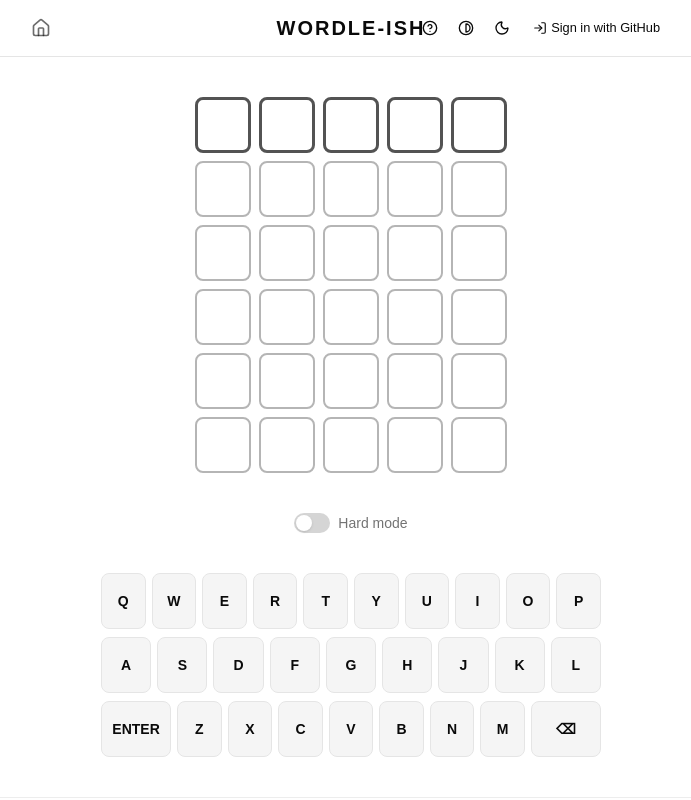
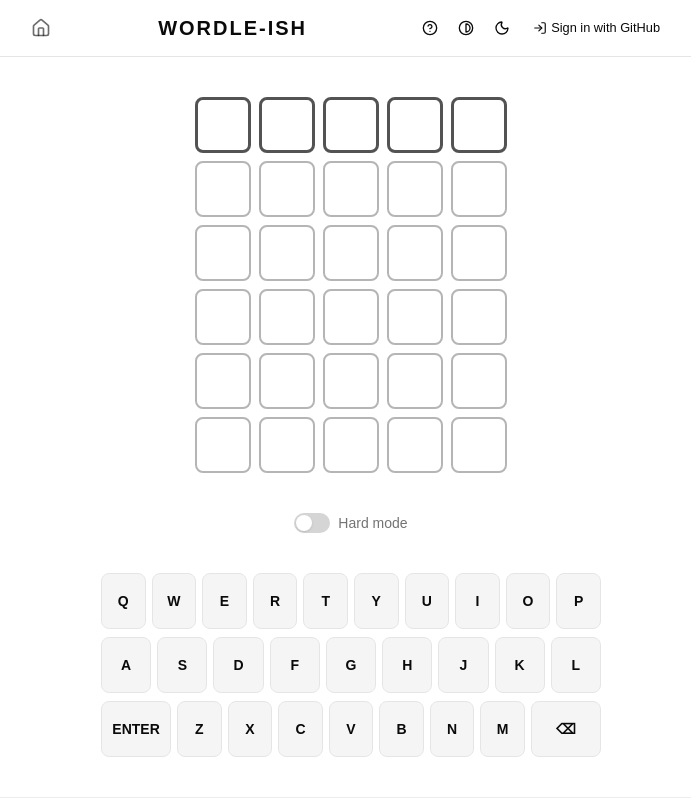
Before and after one commit to chingu-voyages/V61-tier3-team-99, a React (Vite) app in the folder frontend/: page /game in a window 1280 px wide. Shown: the top 800 px of the page, without its empty margins (289-980 px from the left). Built offline with nearby package versions, Linux system fonts and the light colour scheme; no server answers.

Commit message:
fix: prevent header title overlap with icon buttons
Switch from absolute positioning to a three-column flex layout
so the centered title never collides with the right-side buttons.

```diff
--- a/frontend/src/components/Header.tsx
+++ b/frontend/src/components/Header.tsx
@@ -23,10 +23,11 @@ const Header = () => {
 
   return (
     <header className="w-full border-b border-border bg-background">
-      <div className="mx-auto flex h-14 max-w-2xl items-center justify-center px-4 relative">
-        <Link to="/" className="absolute left-4 text-foreground/60 hover:text-foreground transition-colors">
+      <div className="mx-auto flex h-14 max-w-2xl items-center px-4">
+        <Link to="/" className="text-foreground/60 hover:text-foreground transition-colors">
           <House size={20} />
         </Link>
+        <div className="flex flex-1 justify-center">
           {!isHome && (
             <Link to="/">
               <h1 className="text-xl font-bold tracking-widest uppercase hover:opacity-70 transition-opacity">
@@ -34,7 +35,8 @@ const Header = () => {
               </h1>
             </Link>
           )}
-        <div className="absolute right-4 flex items-center gap-1">
+        </div>
+        <div className="flex items-center gap-1">
           <Button
             variant="ghost"
             size="icon"
```
Lines whose indentation alone changed are shown as unchanged.
